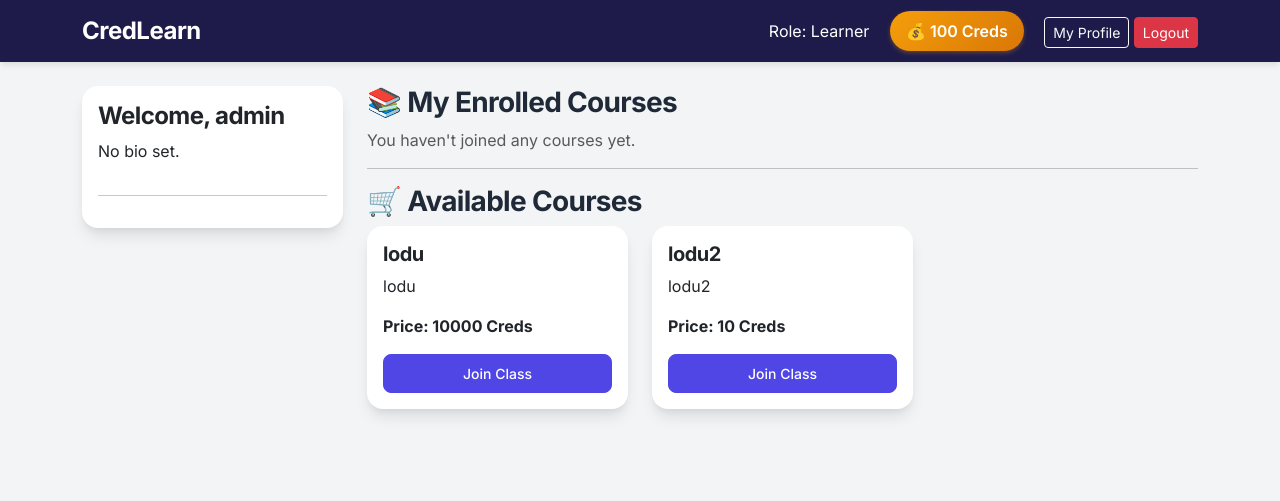
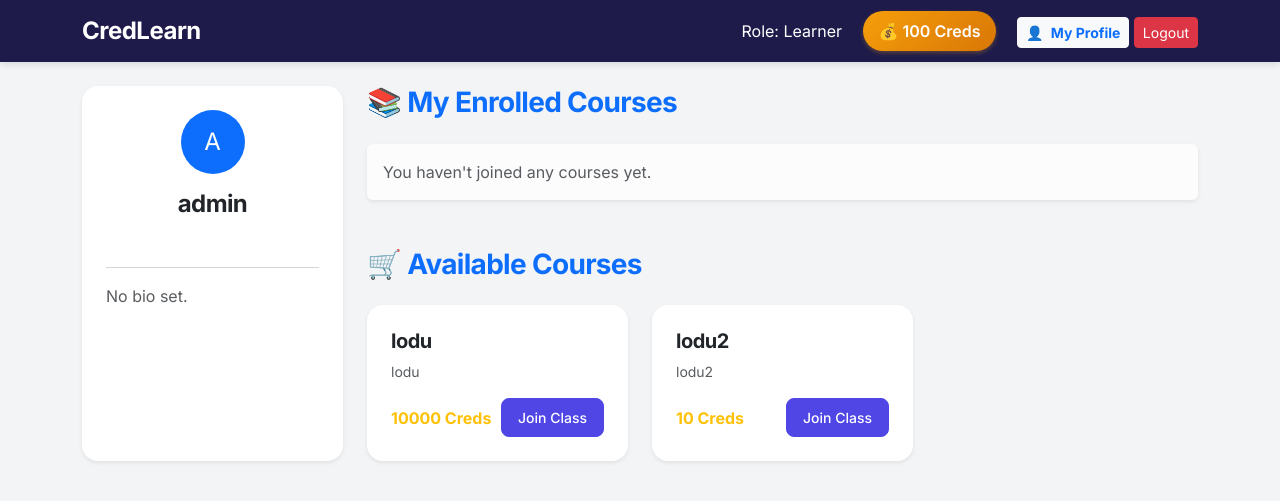
Before and after one commit to shivanshsahucse2024-cloud/CredLearn, a Django app: page / in a window 1280 px wide. Shown: the top 501 px of the page. Run offline with Django 5.2, Linux system fonts and the light colour scheme; a user stored in the database is signed in; data comes from the database, SQL or seed files in the repository; both versions use the stored data as it was after the commit.

Commit message:
frontend improved

```diff
--- a/core/templates/base.html
+++ b/core/templates/base.html
@@ -29,7 +29,9 @@
                 {% if user.is_authenticated %}
                 <span class="text-white me-3">Role: {% if user.is_teacher %}Teacher{% else %}Learner{% endif %}</span>
                 <span class="creds-badge me-3">💰 {{ user.creds }} Creds</span>
-                <a href="{% url 'profile' %}" class="btn btn-outline-light btn-sm">My Profile</a>
+                <a href="{% url 'profile' %}" class="btn btn-light btn-sm fw-bold text-primary">
+                    <span class="me-1">👤</span> My Profile
+                </a>
                 <form action="{% url 'logout' %}" method="post" style="display:inline;">
                     {% csrf_token %}
                     <button type="submit" class="btn btn-danger btn-sm">Logout</button>
--- a/core/templates/core/dashboard.html
+++ b/core/templates/core/dashboard.html
@@ -1,15 +1,27 @@
 {% extends 'base.html' %}
 
 {% block content %}
-<div class="row">
+<div class="row g-4">
     <!-- Sidebar / User Info -->
     <div class="col-md-3">
-        <div class="card p-3">
-            <h4>Welcome, {{ user.username }}</h4>
-            <p>{{ user.bio|default:"No bio set." }}</p>
-            <hr>
+        <div class="card p-4 shadow-sm border-0 h-100">
+            <div class="text-center mb-3">
+                <div class="bg-primary text-white rounded-circle d-inline-flex align-items-center justify-content-center mb-3"
+                    style="width: 64px; height: 64px; font-size: 24px;">
+                    {{ user.username|make_list|first|upper }}
+                </div>
+                <h4 class="fw-bold">{{ user.username }}</h4>
+                <p class="text-muted small">{{ user.email }}</p>
+            </div>
+            <hr class="text-muted">
+            <p class="text-muted">{{ user.bio|default:"No bio set." }}</p>
+
             {% if user.is_teacher %}
-            <a href="{% url 'create_course' %}" class="btn btn-success w-100 mb-2">+ Create Course</a>
+            <div class="mt-auto">
+                <a href="{% url 'create_course' %}" class="btn btn-success w-100 fw-bold shadow-sm">
+                    <span class="me-2">+</span>Create Course
+                </a>
+            </div>
             {% endif %}
         </div>
     </div>
@@ -18,50 +30,61 @@
     <div class="col-md-9">
 
         <!-- Section: Courses I am Enrolled In -->
-        <h3>📚 My Enrolled Courses</h3>
+        <h3 class="fw-bold mb-4 text-primary">📚 My Enrolled Courses</h3>
         {% if my_courses %}
-        <div class="row">
+        <div class="row g-4 mb-5">
             {% for course in my_courses %}
             <div class="col-md-4">
-                <div class="card p-3 h-100 bg-light">
-                    <h5>{{ course.title }}</h5>
-                    <p class="small text-muted">Teacher: {{ course.teacher }}</p>
-                    <button class="btn btn-secondary btn-sm" disabled>Enrolled</button>
+                <div class="card p-4 h-100 border-0 shadow-sm bg-white">
+                    <h5 class="fw-bold">{{ course.title }}</h5>
+                    <p class="small text-muted mb-3">Teacher: {{ course.teacher }}</p>
+                    <div class="mt-auto">
+                        <button class="btn btn-secondary btn-sm w-100" disabled>Enrolled</button>
+                    </div>
                 </div>
             </div>
             {% endfor %}
         </div>
         {% else %}
-        <p class="text-muted">You haven't joined any courses yet.</p>
+        <div class="alert alert-light border-0 shadow-sm mb-5">
+            <p class="mb-0 text-muted">You haven't joined any courses yet.</p>
+        </div>
         {% endif %}
 
-        <hr>
-
         <!-- Section: Courses Available to Join -->
-        <h3>🛒 Available Courses</h3>
-        <div class="row">
+        <h3 class="fw-bold mb-4 text-primary">🛒 Available Courses</h3>
+        <div class="row g-4">
             {% for course in available_courses %}
             <div class="col-md-4">
-                <div class="card p-3 h-100">
-                    <h5>{{ course.title }}</h5>
-                    <p>{{ course.description|truncatechars:50 }}</p>
-                    <p><strong>Price: {{ course.price }} Creds</strong></p>
-                    <a href="{% url 'join_course' course.id %}" class="btn btn-primary btn-sm">Join Class</a>
+                <div class="card p-4 h-100 border-0 shadow-sm">
+                    <h5 class="fw-bold">{{ course.title }}</h5>
+                    <p class="text-muted small mb-3">{{ course.description|truncatechars:80 }}</p>
+                    <div class="mt-auto d-flex justify-content-between align-items-center">
+                        <span class="fw-bold text-warning">{{ course.price }} Creds</span>
+                        <a href="{% url 'join_course' course.id %}" class="btn btn-primary btn-sm px-3">Join Class</a>
+                    </div>
                 </div>
             </div>
             {% empty %}
-            <p class="text-muted">No new courses available right now.</p>
+            <div class="col-12">
+                <p class="text-muted">No new courses available right now.</p>
+            </div>
             {% endfor %}
         </div>
 
         {% if user.is_teacher and teaching_courses %}
-        <hr>
-        <h3>🎓 Courses I Teach</h3>
-        <ul>
-            {% for course in teaching_courses %}
-            <li>{{ course.title }} ({{ course.students.count }} students)</li>
-            {% endfor %}
-        </ul>
+        <hr class="my-5">
+        <h3 class="fw-bold mb-4 text-primary">🎓 Courses I Teach</h3>
+        <div class="card p-4 border-0 shadow-sm">
+            <ul class="list-group list-group-flush">
+                {% for course in teaching_courses %}
+                <li class="list-group-item d-flex justify-content-between align-items-center border-0 px-0">
+                    <span class="fw-medium">{{ course.title }}</span>
+                    <span class="badge bg-primary rounded-pill">{{ course.students.count }} students</span>
+                </li>
+                {% endfor %}
+            </ul>
+        </div>
         {% endif %}
     </div>
 </div>
```
Also changed, not shown: core/templates/core/course_form.html (+7 -4 lines), core/templates/core/profile.html (+25 -9 lines), core/templates/core/profile_edit.html (+13 -8 lines), core/templates/registration/register.html (+8 -4 lines), db.sqlite3.
